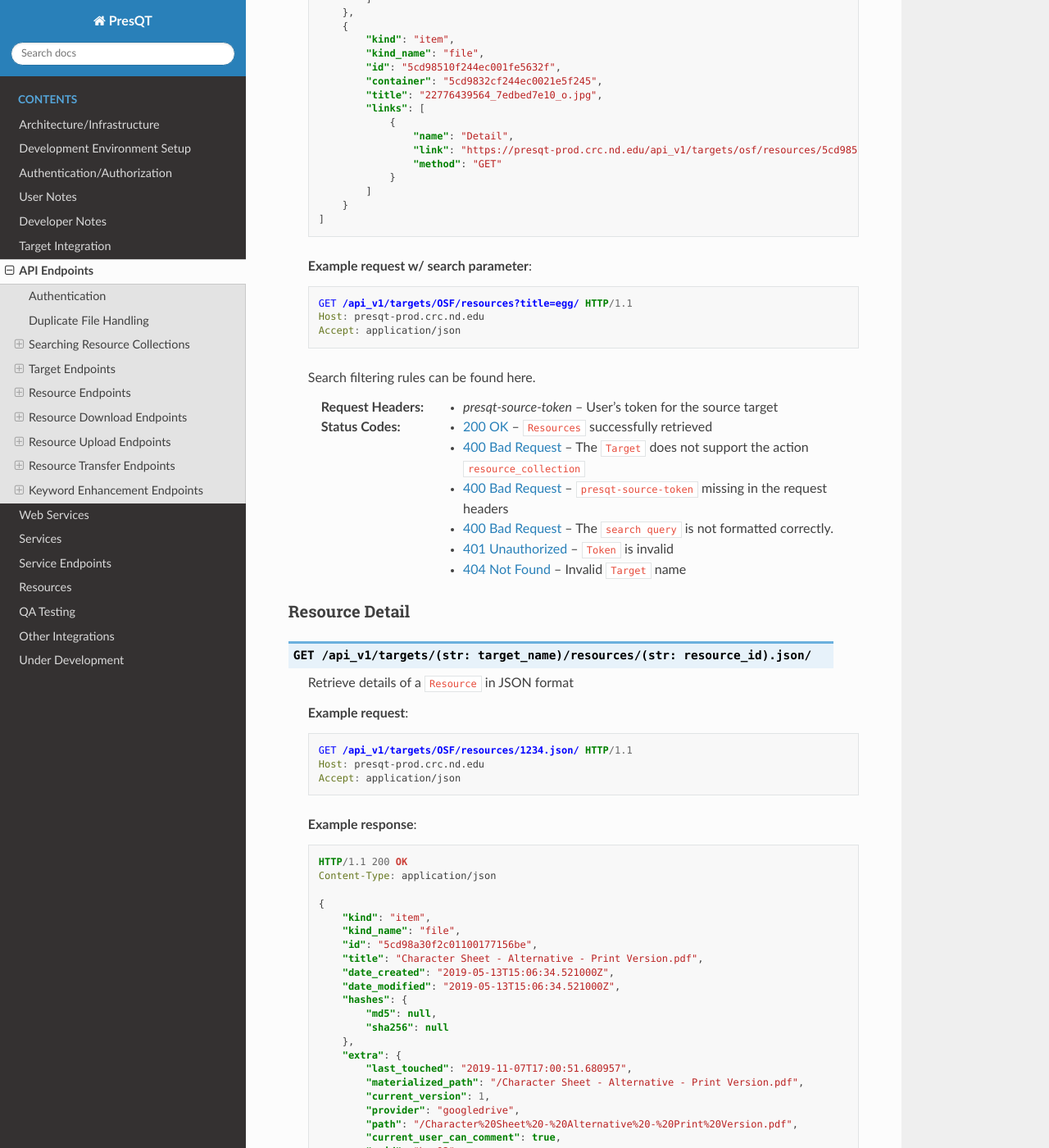
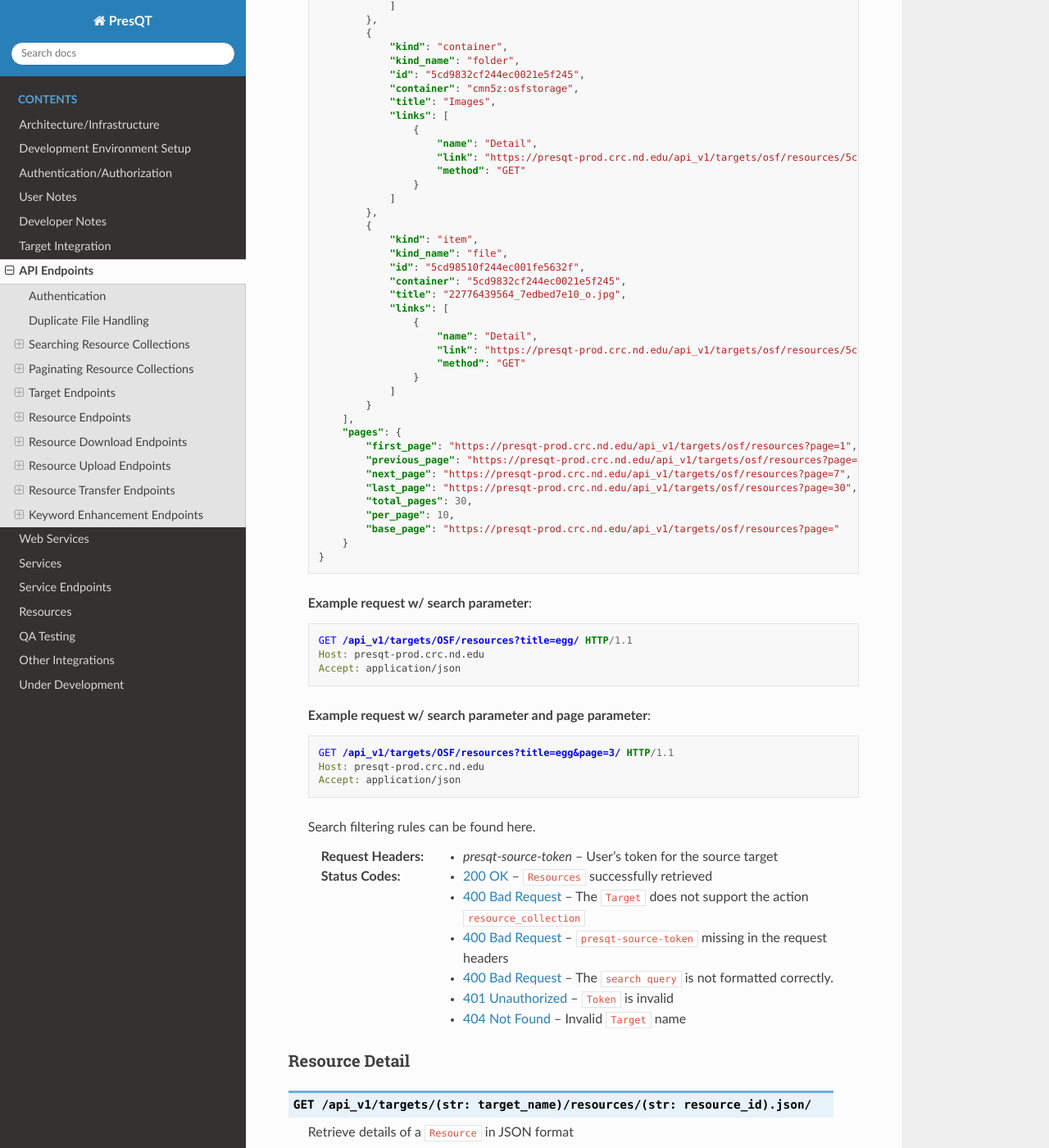
Before and after one commit to Lucy-Family-Institute/presqt, a Sphinx documentation site: the page built from docs/api_endpoints.rst, in a window 1280 px wide and 1400 px high, scrolled down 5685 px. Shown: the whole window at 82% size. Built offline with Sphinx 7.4.7 and the Read the Docs theme 2.0.0, drawn with Linux system fonts in a browser that asks for light colours; some of the changed text lies outside the part shown.

Commit message:
Pagination docs

```diff
--- a/docs/api_endpoints.rst
+++ b/docs/api_endpoints.rst
@@ -19,7 +19,7 @@
 ------------------------------
 Search results are ordered by date modified unless the target does not support it.
 
-Only a single filter can be used at a time.
+Only a single search filter can be used at a time.
 
 Search Filters
 ++++++++++++++
@@ -33,6 +33,17 @@
 Search by project 'author': ``resources/?author=bfox6``
 
 Search by project 'keywords': ``resources/?keywords=cat``
+
+Paginating Resource Collections
+-------------------------------
+
+Pagination has been added at the collection level to improve load times. Targets now return Pagination
+information for users resources, as well as searched resources.
+
+Page Parameter
+++++++++++++++
+
+Pagination across all available targets: ``resources/?page=page_number``
 
 Target Endpoints
 ----------------
@@ -263,70 +274,89 @@
         HTTP/1.1 200 OK
         Content-Type: application/json
 
-        [
-            {
-                "kind": "container",
-                "kind_name": "project",
-                "id": "cmn5z",
-                "container": null,
-                "title": "Test Project",
-                "links": [
-                    {
-                        "name": "Detail",
-                        "link": "https://presqt-prod.crc.nd.edu/api_v1/targets/osf/resources/cmn5z/",
-                        "method": "GET"
-                    }
-                ]
-            },
-            {
-                "kind": "container",
-                "kind_name": "storage",
-                "id": "cmn5z:osfstorage",
-                "container": "cmn5z",
-                "title": "osfstorage",
-                "links": [
-                    {
-                        "name": "Detail",
-                        "link": "https://presqt-prod.crc.nd.edu/api_v1/targets/osf/resources/cmn5z:osfstorage/",
-                        "method": "GET"
-                    }
-                ]
-            },
-            {
-                "kind": "container",
-                "kind_name": "folder",
-                "id": "5cd9832cf244ec0021e5f245",
-                "container": "cmn5z:osfstorage",
-                "title": "Images",
-                "links": [
-                    {
-                        "name": "Detail",
-                        "link": "https://presqt-prod.crc.nd.edu/api_v1/targets/osf/resources/5cd9832cf244ec0021e5f245/",
-                        "method": "GET"
-                    }
-                ]
-            },
-            {
-                "kind": "item",
-                "kind_name": "file",
-                "id": "5cd98510f244ec001fe5632f",
-                "container": "5cd9832cf244ec0021e5f245",
-                "title": "22776439564_7edbed7e10_o.jpg",
-                "links": [
-                    {
-                        "name": "Detail",
-                        "link": "https://presqt-prod.crc.nd.edu/api_v1/targets/osf/resources/5cd98510f244ec001fe5632f/",
-                        "method": "GET"
-                    }
-                ]
+        {
+            "resources": [
+                {
+                    "kind": "container",
+                    "kind_name": "project",
+                    "id": "cmn5z",
+                    "container": null,
+                    "title": "Test Project",
+                    "links": [
+                        {
+                            "name": "Detail",
+                            "link": "https://presqt-prod.crc.nd.edu/api_v1/targets/osf/resources/cmn5z/",
+                            "method": "GET"
+                        }
+                    ]
+                },
+                {
+                    "kind": "container",
+                    "kind_name": "storage",
+                    "id": "cmn5z:osfstorage",
+                    "container": "cmn5z",
+                    "title": "osfstorage",
+                    "links": [
+                        {
+                            "name": "Detail",
+                            "link": "https://presqt-prod.crc.nd.edu/api_v1/targets/osf/resources/cmn5z:osfstorage/",
+                            "method": "GET"
+                        }
+                    ]
+                },
+                {
+                    "kind": "container",
+                    "kind_name": "folder",
+                    "id": "5cd9832cf244ec0021e5f245",
+                    "container": "cmn5z:osfstorage",
+                    "title": "Images",
+                    "links": [
+                        {
+                            "name": "Detail",
+                            "link": "https://presqt-prod.crc.nd.edu/api_v1/targets/osf/resources/5cd9832cf244ec0021e5f245/",
+                            "method": "GET"
+                        }
+                    ]
+                },
+                {
+                    "kind": "item",
+                    "kind_name": "file",
+                    "id": "5cd98510f244ec001fe5632f",
+                    "container": "5cd9832cf244ec0021e5f245",
+                    "title": "22776439564_7edbed7e10_o.jpg",
+                    "links": [
+                        {
+                            "name": "Detail",
+                            "link": "https://presqt-prod.crc.nd.edu/api_v1/targets/osf/resources/5cd98510f244ec001fe5632f/",
+                            "method": "GET"
+                        }
+                    ]
+                }
+            ],
+            "pages": {
+                "first_page": "https://presqt-prod.crc.nd.edu/api_v1/targets/osf/resources?page=1",
+                "previous_page": "https://presqt-prod.crc.nd.edu/api_v1/targets/osf/resources?page=5",
+                "next_page": "https://presqt-prod.crc.nd.edu/api_v1/targets/osf/resources?page=7",
+                "last_page": "https://presqt-prod.crc.nd.edu/api_v1/targets/osf/resources?page=30",
+                "total_pages": 30,
+                "per_page": 10,
+                "base_page": "https://presqt-prod.crc.nd.edu/api_v1/targets/osf/resources?page="
             }
-        ]
+        }
 
     **Example request w/ search parameter**:
 
     .. sourcecode:: http
 
         GET /api_v1/targets/OSF/resources?title=egg/ HTTP/1.1
+        Host: presqt-prod.crc.nd.edu
+        Accept: application/json
+
+    **Example request w/ search parameter and page parameter**:
+
+    .. sourcecode:: http
+
+        GET /api_v1/targets/OSF/resources?title=egg&page=3/ HTTP/1.1
         Host: presqt-prod.crc.nd.edu
         Accept: application/json
 
--- a/docs/index.rst
+++ b/docs/index.rst
@@ -26,7 +26,6 @@
 curateND    ✅             ✅         ✅         ✅           ❌          ❌                                               ✅ [OSF, Github, Zenodo, GitLab, FigShare]  [md5]               ✅              ❌
 Github      ✅             ✅         ✅         ✅           ✅          ✅[OSF, CurateND, Zenodo, GitLab, FigShare]      ✅ [OSF, Zenodo, GitLab, FigShare]          [ ]                 ✅              ✅
 Zenodo      ✅             ✅         ✅         ✅           ✅          ✅[OSF, Github, CurateND, GitLab, FigShare]      ✅ [OSF, Github, GitLab, FigShare]          [md5]               ✅              ✅
-GitLab      ✅             ✅         ✅         ✅           ✅          ✅[OSF, Github, CurateND, Zenodo, FigShare]      ✅ [OSF, GitHub, Zenodo, FigShare]          [sha256]            ✅              ✅
 GitLab      ✅             ✅         ✅         ✅           ✅          ✅[OSF, Github, CurateND, Zenodo, FigShare]      ✅ [OSF, GitHub, Zenodo, FigShare]          [sha256]            ✅              ✅
 FigShare    ✅             ✅         ✅         ✅           ✅          ✅[OSF, Github, CurateND, Zenodo, Gitlab]        ✅ [OSF, Github, Gitlab, Zenodo]            [md5]               ✅              ✅
 =========== ============== ========== ========== ============ ========== ================================================ =========================================== =================== =============== ===================
```
